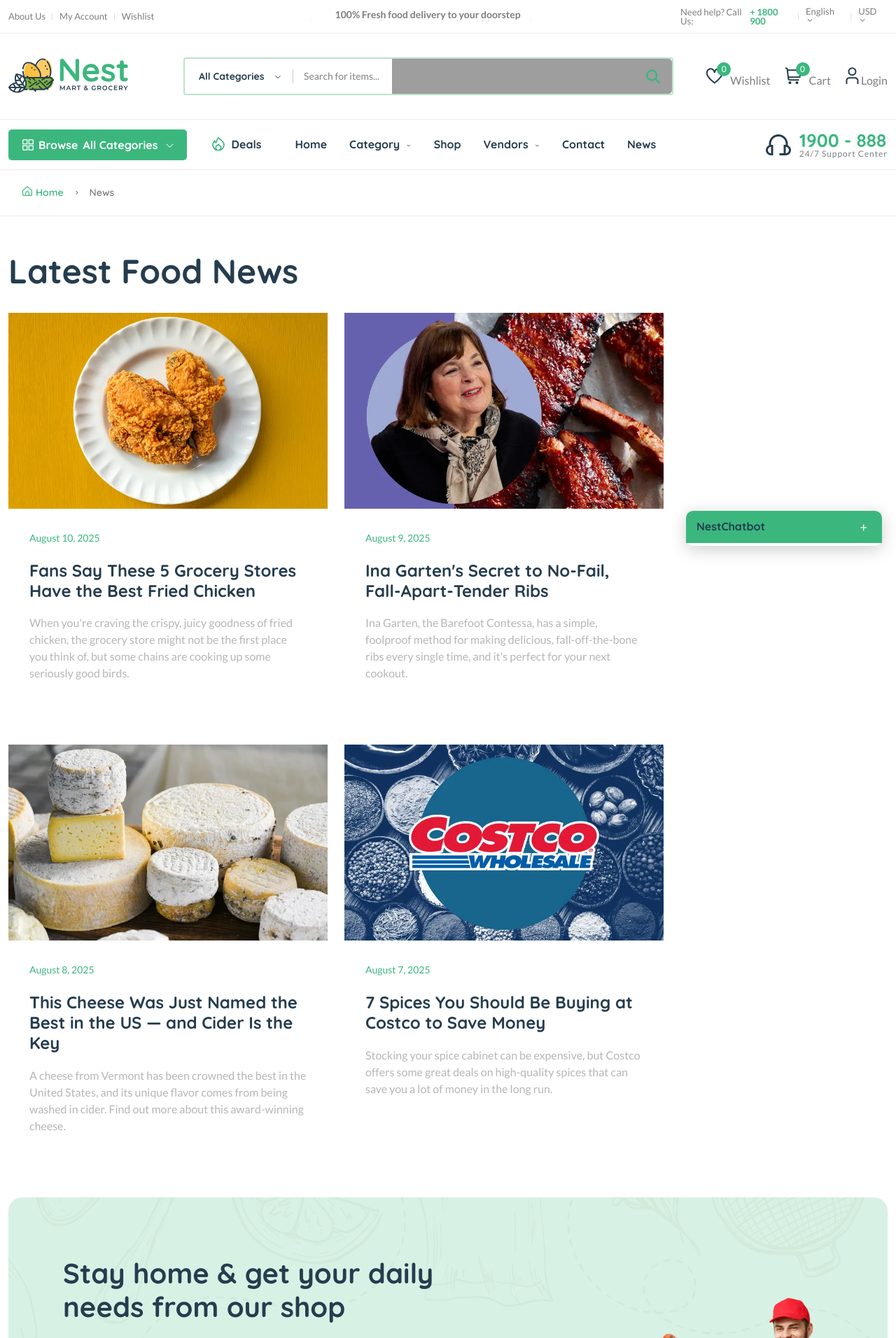
After one commit to gnaht1/food-ecommerce-web, a Django app: page /news/ in a window 1280 px wide. The commit adds this page. Shown: the top 1912 px of the page at 70% size. Run offline with Django 5.2, Linux system fonts and the light colour scheme; data that the repository does not hold is empty; parts of the project's set-up code (start-up, migrations or seed data) failed here and were passed over; some libraries are stand-ins or nearby versions; grey boxes are pictures that could not be loaded.

Commit message:
add news page

```diff
--- a/core/urls.py
+++ b/core/urls.py
@@ -106,6 +106,11 @@ urlpatterns = [
     path("faqs/", faqs, name="faqs"),
     path("shipping_returns/", shipping_returns, name="shipping_returns"),
     path("accessibility/", accessibility, name="accessibility"),
+    path("news/", views.news_view, name="news"),
+    path("news/fried-chicken/", views.fried_chicken_view, name="fried-chicken"),
+    path("news/ina-garten-ribs/", views.ina_garten_ribs_view, name="ina-garten-ribs"),
+    path("news/best-cheese/", views.best_cheese_view, name="best-cheese"),
+    path("news/costco-spices/", views.costco_spices_view, name="costco-spices"),
     # New routes
     path("save_checkout_info/", views.save_checkout_info, name="save_checkout_info"),
     path(
--- a/core/views.py
+++ b/core/views.py
@@ -875,6 +875,26 @@ def faqs(request):
     return render(request, "core/faqs.html")
 
 
+def news_view(request):
+    return render(request, "core/news.html")
+
+
+def fried_chicken_view(request):
+    return render(request, "core/articles/fried_chicken.html")
+
+
+def ina_garten_ribs_view(request):
+    return render(request, "core/articles/ina_garten_ribs.html")
+
+
+def best_cheese_view(request):
+    return render(request, "core/articles/best_cheese.html")
+
+
+def costco_spices_view(request):
+    return render(request, "core/articles/costco_spices.html")
+
+
 @login_required
 def checkout_initiate(request):
     """Create order from cart and redirect to checkout page"""
--- /dev/null
+++ b/templates/core/news.html
@@ -0,0 +1,88 @@
+{% extends "partials/base.html" %}
+{% load static %}
+{% block content %}
+<main class="main pages">
+    <div class="page-header breadcrumb-wrap">
+        <div class="container">
+            <div class="breadcrumb">
+                <a href="{% url 'core:index' %}" rel="nofollow"><i class="fi-rs-home mr-5"></i>Home</a>
+                <span></span> News
+            </div>
+        </div>
+    </div>
+    <div class="page-content pt-50">
+        <div class="container">
+            <div class="row">
+                <div class="col-lg-12">
+                    <h1 class="mb-30">Latest Food News</h1>
+                </div>
+            </div>
+            <div class="row">
+                <div class="col-lg-9">
+                    <div class="loop-grid">
+                        <div class="row">
+                            <article class="col-lg-6 col-md-6 mb-30 wow fadeIn animated">
+                                <div class="post-card-1 border-radius-10 hover-up">
+                                    <div class="post-thumb thumb-overlay img-hover-slide position-relative" style="background-image: url('/media/articles/Best-Grocery-Store-Fried-Chicken.webp')">
+                                        <a class="img-link" href="{% url 'core:fried-chicken' %}"></a>
+                                    </div>
+                                    <div class="post-content p-30">
+                                        <div class="post-meta mb-20">
+                                            <a class="meta-date">August 10, 2025</a>
+                                        </div>
+                                        <h4 class="post-title mb-20"><a href="{% url 'core:fried-chicken' %}">Fans Say These 5 Grocery Stores Have the Best Fried Chicken</a></h4>
+                                        <p class="post-exerpt font-medium text-muted mb-30">When you're craving the crispy, juicy goodness of fried chicken, the grocery store might not be the first place you think of, but some chains are cooking up some seriously good birds.</p>
+                                    </div>
+                                </div>
+                            </article>
+                            <article class="col-lg-6 col-md-6 mb-30 wow fadeIn animated">
+                                <div class="post-card-1 border-radius-10 hover-up">
+                                    <div class="post-thumb thumb-overlay img-hover-slide position-relative" style="background-image: url('/media/articles/Ina-Gartens-Secret-to-No-Fail-Fall-Apart-Tender-Ribs.webp')">
+                                        <a class="img-link" href="{% url 'core:ina-garten-ribs' %}"></a>
+                                    </div>
+                                    <div class="post-content p-30">
+                                        <div class="post-meta mb-20">
+                                            <a class="meta-date">August 9, 2025</a>
+                                        </div>
+                                        <h4 class="post-title mb-20"><a href="{% url 'core:ina-garten-ribs' %}">Ina Garten's Secret to No-Fail, Fall-Apart-Tender Ribs</a></h4>
+                                        <p class="post-exerpt font-medium text-muted mb-30">Ina Garten, the Barefoot Contessa, has a simple, foolproof method for making delicious, fall-off-the-bone ribs every single time, and it's perfect for your next cookout.</p>
+                                    </div>
+                                </div>
+                            </article>
+                            <article class="col-lg-6 col-md-6 mb-30 wow fadeIn animated">
+                                <div class="post-card-1 border-radius-10 hover-up">
+                                    <div class="post-thumb thumb-overlay img-hover-slide position-relative" style="background-image: url('/media/articles/This-Cheese-Was-Just-Named-the-Best-in-the-US.webp')">
+                                        <a class="img-link" href="{% url 'core:best-cheese' %}"></a>
+                                    </div>
+                                    <div class="post-content p-30">
+                                        <div class="post-meta mb-20">
+                                            <a class="meta-date">August 8, 2025</a>
+                                        </div>
+                                        <h4 class="post-title mb-20"><a href="{% url 'core:best-cheese' %}">This Cheese Was Just Named the Best in the US — and Cider Is the Key</a></h4>
+                                        <p class="post-exerpt font-medium text-muted mb-30">A cheese from Vermont has been crowned the best in the United States, and its unique flavor comes from being washed in cider. Find out more about this award-winning cheese.</p>
+                                    </div>
+                                </div>
+                            </article>
+                            <article class="col-lg-6 col-md-6 mb-30 wow fadeIn animated">
+                                <div class="post-card-1 border-radius-10 hover-up">
+                                    <div class="post-thumb thumb-overlay img-hover-slide position-relative" style="background-image: url('/media/articles/7-Spices-You-Should-Be-Buying-at-Costco-to-Save-Money.webp')">
+                                        <a class="img-link" href="{% url 'core:costco-spices' %}"></a>
+                                    </div>
+                                    <div class="post-content p-30">
+                                        <div class="post-meta mb-20">
+                                            <a class="meta-date">August 7, 2025</a>
+                                        </div>
+                                        <h4 class="post-title mb-20"><a href="{% url 'core:costco-spices' %}">7 Spices You Should Be Buying at Costco to Save Money</a></h4>
+                                        <p class="post-exerpt font-medium text-muted mb-30">Stocking your spice cabinet can be expensive, but Costco offers some great deals on high-quality spices that can save you a lot of money in the long run.</p>
+                                    </div>
+                                </div>
+                            </article>
+                        </div>
+                    </div>
+                </div>
+
+            </div>
+        </div>
+    </div>
+</main>
+{% endblock content %}
--- a/templates/partials/base.html
+++ b/templates/partials/base.html
@@ -624,6 +624,9 @@
 
                       <li>
                         <a href="{% url 'core:contact' %}">Contact</a>
+                      </li>
+                      <li>
+                        <a href="{% url 'core:news' %}">News</a>
                       </li>
                     </ul>
                   </nav>
```
Also changed, not shown: templates/core/articles/best_cheese.html (added, +47 -0 lines), templates/core/articles/costco_spices.html (added, +82 -0 lines), templates/core/articles/fried_chicken.html (added, +74 -0 lines), templates/core/articles/ina_garten_ribs.html (added, +52 -0 lines), media/articles/7-Spices-You-Should-Be-Buying-at-Costco-to-Save-Money.webp (added), media/articles/Best-Grocery-Store-Fried-Chicken.webp (added), media/articles/Ina-Gartens-Secret-to-No-Fail-Fall-Apart-Tender-Ribs.webp (added), media/articles/This-Cheese-Was-Just-Named-the-Best-in-the-US.webp (added), media/user_1/costco_banner.png (added), media/user_4/7-Spices-You-Should-Be-Buying-at-Costco-to-Save-Money.webp (added), media/user_4/costco_banner.png (added), media/user_4/vendor-header-bg_XlOAOQU.png (added).
